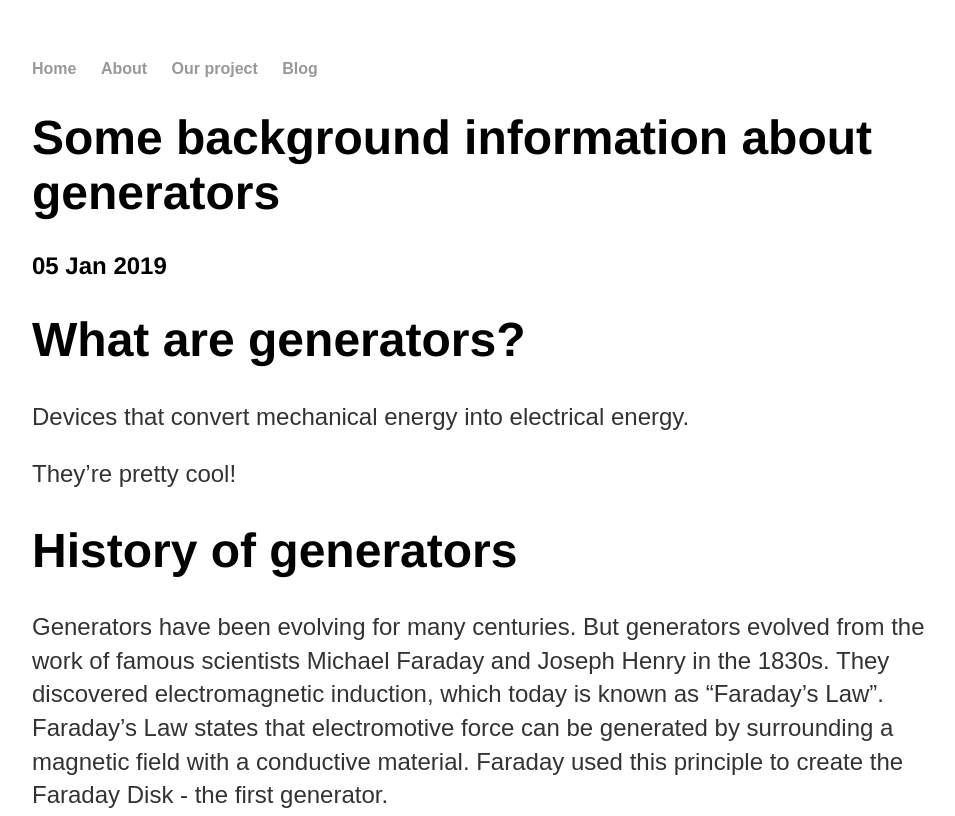
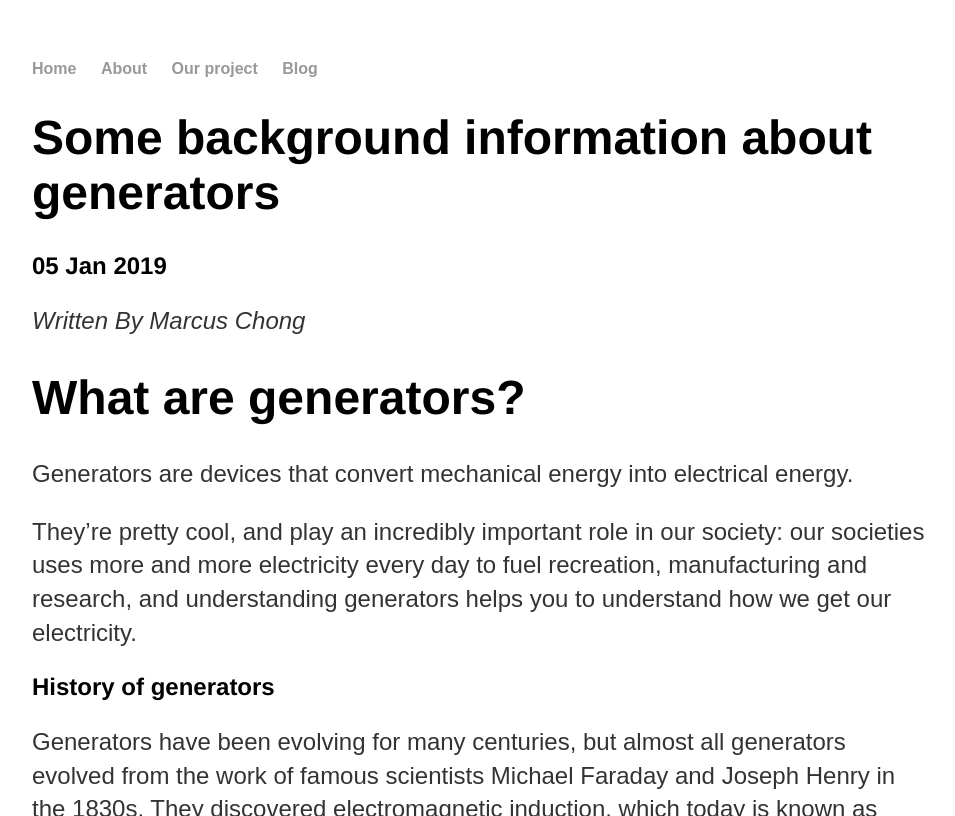
Before and after one commit to shangmingwu/noisya55616.github.io-archive, a Jekyll site: the page built from _posts/2019-01-05-generatorsinfo.md, in a window 1280 px wide and 1400 px high. Shown: the top 816 px of the window, without its empty margins (160-1115 px from the left). Built offline with Jekyll 4.4.1, drawn with Linux system fonts in a browser that asks for light colours; some of the changed text lies outside the part shown; grey boxes are pictures that could not be loaded.

Commit message:
editing posts

```diff
--- a/_posts/2019-01-05-generatorsinfo.md
+++ b/_posts/2019-01-05-generatorsinfo.md
@@ -3,25 +3,28 @@
 title: "Some background information about generators"
 ---
 
+*Written By Marcus Chong*
+
 # What are generators?
 
-Devices that convert mechanical energy into electrical energy.
+Generators are devices that convert mechanical energy into electrical energy.
 
-They're pretty cool!
+They're pretty cool, and play an incredibly important role in our society: our societies uses more and more electricity every day to fuel recreation, manufacturing and research, and understanding generators helps you to understand how we get our electricity.
 
-# History of generators
+## History of generators
 
-Generators have been evolving for many centuries. But generators evolved from the work of famous scientists Michael Faraday and Joseph Henry in the 1830s. They discovered electromagnetic induction, which today is known as “Faraday’s Law”. Faraday’s Law states that electromotive force can be generated by surrounding a magnetic field with a conductive material. Faraday used this principle to create the Faraday Disk - the first generator.
+Generators have been evolving for many centuries, but almost all generators evolved from the work of famous scientists Michael Faraday and Joseph Henry in the 1830s. They discovered electromagnetic induction, which today is known as “Faraday’s Law”. Faraday’s Law states that electromotive force can be generated by surrounding a magnetic field with a conductive material. Faraday used this principle to create the Faraday Disk - the first generator.
 
 ![The first faraday disk](https://upload.wikimedia.org/wikipedia/commons/1/19/Faraday_disk_generator.jpg)
-*wikipedia.com, CC BY 2.0.
 
-[Link to image.](https://upload.wikimedia.org/wikipedia/commons/1/19/Faraday_disk_generator.jpg)*
+*wikipedia.com, CC BY 2.0. [Link to image.](https://upload.wikimedia.org/wikipedia/commons/1/19/Faraday_disk_generator.jpg)*
 
-# Applications of generators
+## Applications of generators
 
-Generators are used for many many things. They are responsible for much of the electricity we use. They are used in many forms of electricity generation e.g. wind turbines and water-powered generators.
+Generators are used for many many things. They are responsible for much of the electricity we use. They are used in many forms of electricity generation e.g. wind turbines and water-powered generators in hydroelectric power stations. They are behind almost every single method of modern power generation and play a mssive role in society overall.
 
-# How do generators work?
+## How do generators work?
 
-Kinda like an electric motor but in reverse. Instead of converting electrical energy to mechanical energy, generators convert mechanical energy into mechanical energy. This property was discovered by Michael Faraday in 1831. By moving a wire near a magnetic field, current can be induced, which generates current. This is known as Faraday’s law.
+Generators work similar tp electric motors, but in reverse. Instead of converting electrical energy to mechanical energy like a normal motor, generators convert mechanical energy into mechanical energy. This property was discovered by Michael Faraday in 1831: by moving a wire near a magnetic field, current can be induced, which generates current. This is known as Faraday’s law, which is mentioned above.
+
+One fun fact: motors and generators are built in very, very similar ways, and many electric motors can be used as adequate generators by having something spin the shaft of the motor to generate electricity. This is in fact how we built our own small generator model!
```
Also changed, not shown: _posts/2019-12-19-turbines-and-power-generation.md (+2 -0 lines), _posts/2019-12-30-motors-info.md (+2 -0 lines), _posts/2020-01-03-pictures-and-video.md (+5 -1 lines), _posts/2020-01-04-build-process.md (added, +40 -0 lines).
